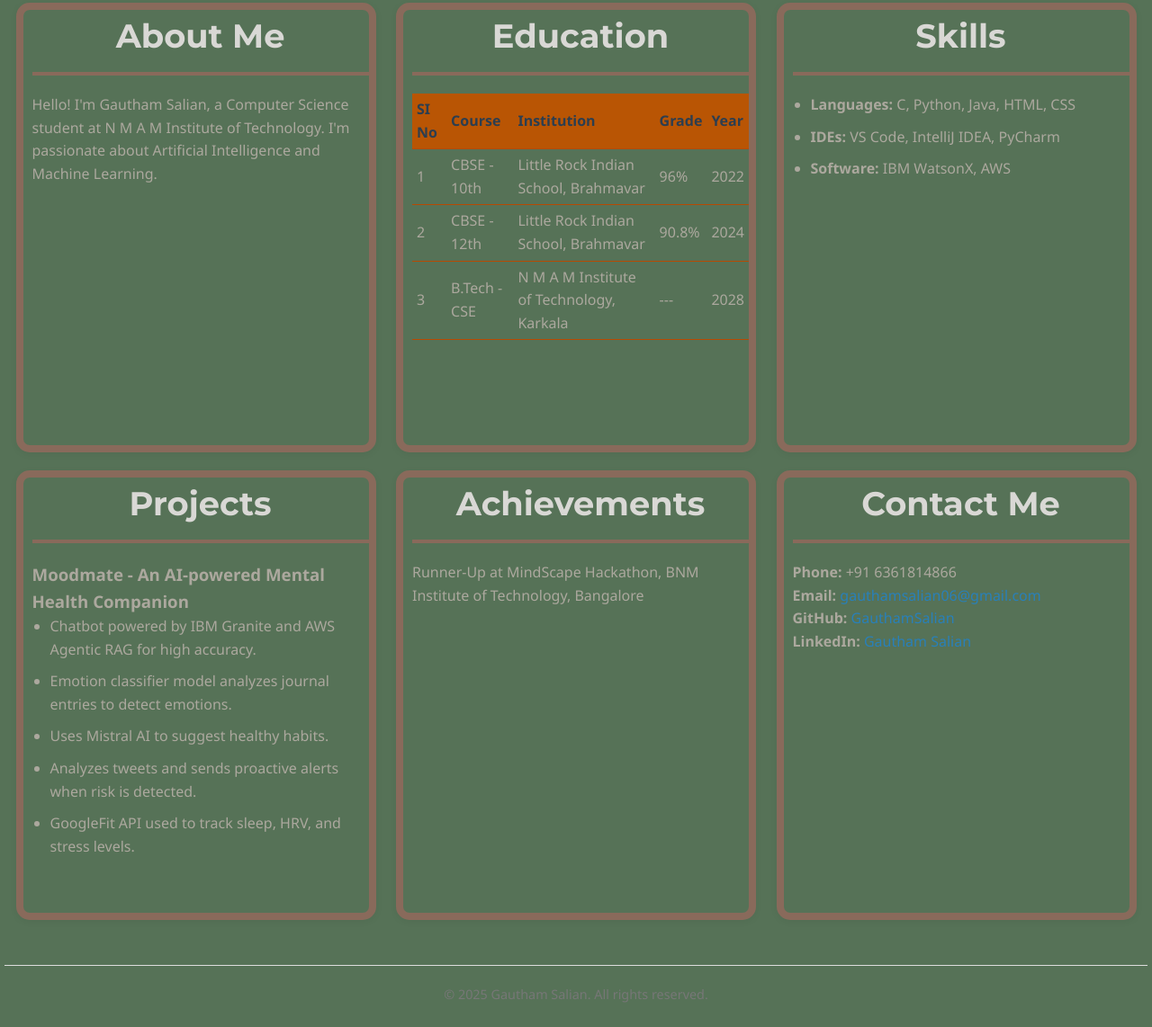
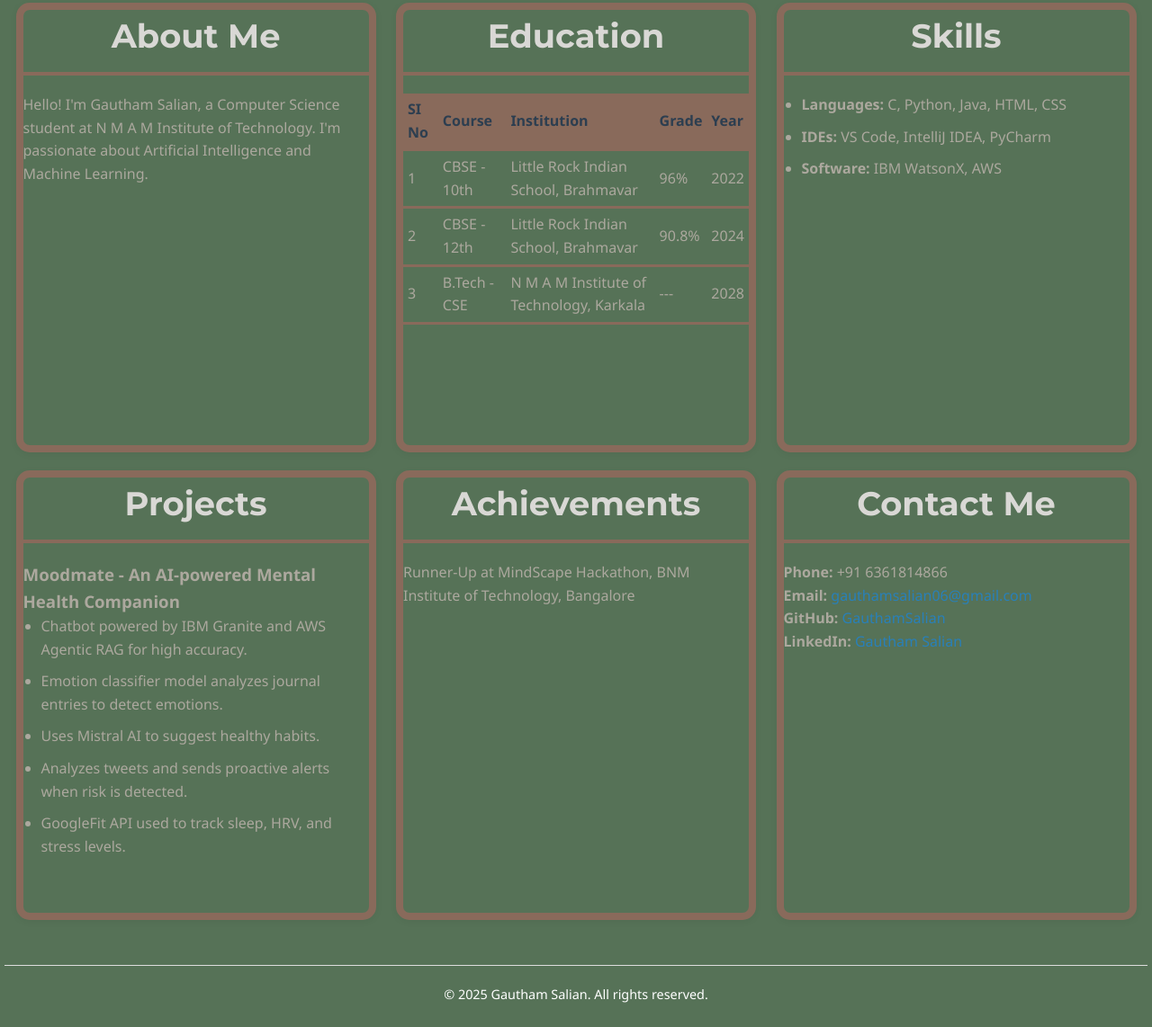
Before and after one commit to GauthamSal1an/ProfilePage, a plain HTML site: page index.html in a window 1280 px wide. Shown: the part 127-1269 px from the top of the page at 90% size. Drawn offline with Linux system fonts and the light colour scheme; a web font is replaced by a local one.

Commit message:
3rd commit

```diff
--- a/style.css
+++ b/style.css
@@ -41,11 +41,15 @@ header h1 {
 section {
     width: 400px;
     height: 500px;
-    padding-left: 10px;
     border: 8px solid #896a5b;
     box-shadow: 0 2px 8px rgba(0,0,0,0.05);
     border-radius: 15px;
     margin: 10px;
+    transition: transform 0.3s ease-in-out;
+}
+
+section:hover {
+    transform: scale(1.1);
 }
 
 section h2 {
@@ -68,12 +72,12 @@ table {
 
 th, td {
     padding: 5px;
-    border-bottom: 1px solid #b74a02;
+    border-bottom: 3px solid #896a5b;
     text-align: left;
 }
 
 th {
-    background-color: #b95504;
+    background-color: #896a5b;
     color: #2c3e50;
 }
 
@@ -102,7 +106,7 @@ footer {
     text-align: center;
     padding: 20px;
     font-size: 0.9rem;
-    color: #777;
+    color: #ffffff;
     border-top: 1px solid #ddd;
     margin-top: 40px;
 }
```
Also changed, not shown: 1.txt (added).
